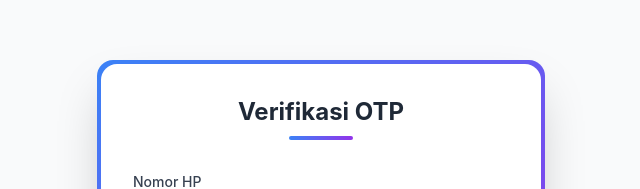
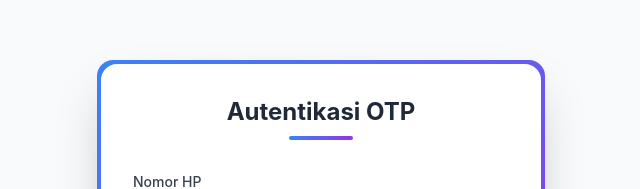
Before and after one commit to MasRama/dripsender-otp, a Svelte app: page / in a window 1280 px wide. Shown: the part 182-371 px from the top of the page, without its empty margins (319-959 px from the left). Built offline with nearby package versions, Linux system fonts and the light colour scheme.

Commit message:
change props name and add custom title props

```diff
--- a/index.html
+++ b/index.html
@@ -8,7 +8,7 @@
   </head>
   <body>
 
-    <div vp_url="https://ismail.dripsender.id:10001/api/integration/204cae00-8074-4c37-951d-46aafb614458" votp_url="https://ismail.dripsender.id:10001/api/integration/f9b74a7f-e9d3-479a-8561-72d919135a7e" id="otp-widget"></div>
+    <div reqotp="https://idris.dripsender.id:15326/api/integration/b6007c77-e4c2-4c0b-bc04-1baef94faf14" verifyotp="https://idris.dripsender.id:15326/api/integration/5dfbdaf8-f030-44ce-b27f-93b5fe87e17a" title="Autentikasi OTP" id="otp-widget"></div>
     <script type="module" src="/src/main.js"></script>
   </body>
 </html>
--- a/package.json
+++ b/package.json
@@ -14,6 +14,6 @@
     "postcss": "^8.5.3",
     "svelte": "^4.2.12",
     "tailwindcss": "^3.4.17",
-    "vite": "^5.1.6"
+    "vite": "^4.5.13"
   }
 }
--- a/src/main.js
+++ b/src/main.js
@@ -2,15 +2,17 @@ import './app.css'
 import App from './App.svelte'
 
 const target = document.getElementById('otp-widget')
-const vp_url = target.getAttribute('vp_url')
-const votp_url = target.getAttribute('votp_url')
+const vp_url = target.getAttribute('reqotp')
+const votp_url = target.getAttribute('verifyotp')
+const title = target.getAttribute('title') || 'Verifikasi OTP'
 
 console.log(vp_url, votp_url)
 const app = new App({
   target,
   props: {
     vp_url,
-    votp_url
+    votp_url,
+    title
   }
 
 })
```
Also changed, not shown: 2 other files (tests, documents, lock files or other folders).
